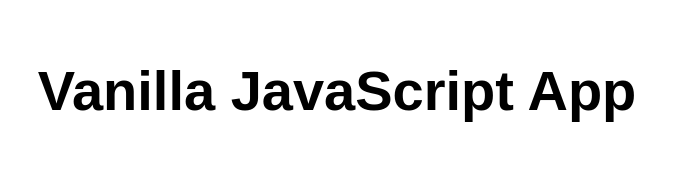
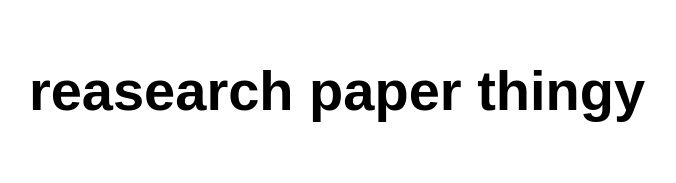
Before and after one commit to LunaticSage218/CS212Website, a website: page src/index.html in a window 1280 px wide. Shown: the whole page, without its empty margins (303-979 px from the left). Drawn offline with Linux system fonts and the light colour scheme.

Commit message:
Update index.html

```diff
--- a/src/index.html
+++ b/src/index.html
@@ -5,12 +5,12 @@
   <meta charset="UTF-8">
   <meta name="viewport" content="width=device-width, initial-scale=1.0">
   <link rel="stylesheet" href="styles.css">
-  <title>Vanilla JavaScript App</title>
+  <title>Homework 2</title>
 </head>
 
 <body>
   <main>
-    <h1>Vanilla JavaScript App</h1>
+    <h1>reasearch paper thingy</h1>
   </main>
 </body>
 
```
